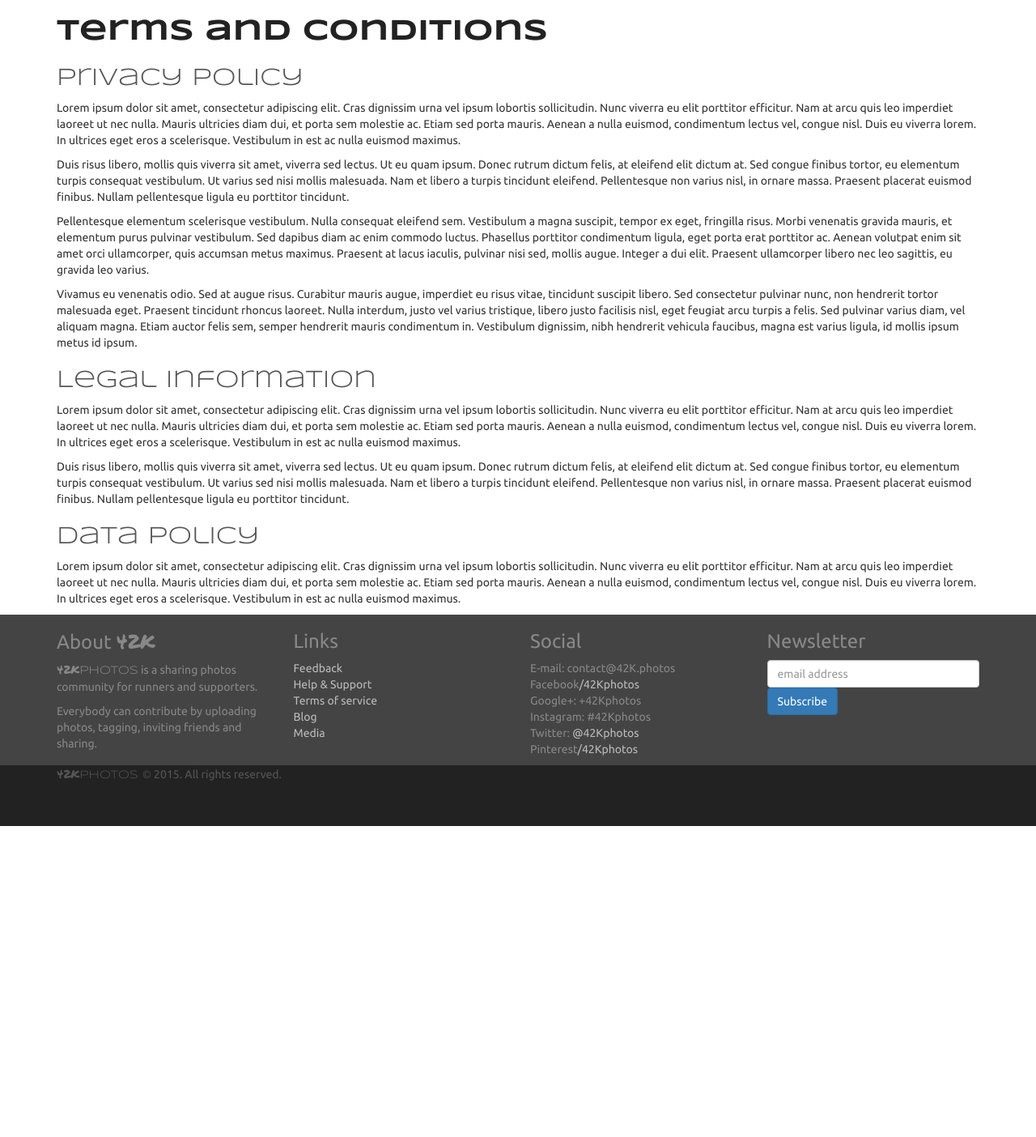
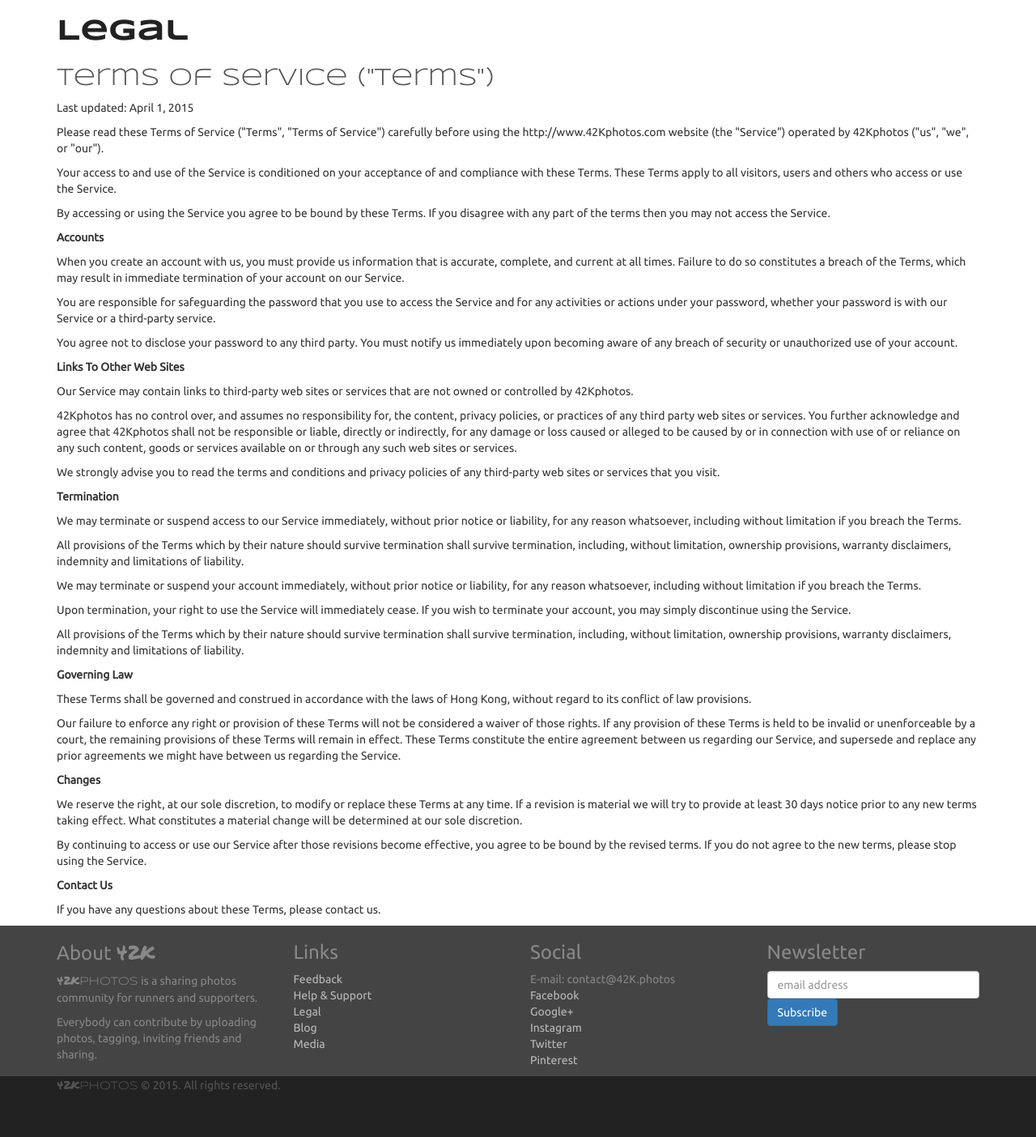
Before and after one commit to sbeignez/42K-main, a Django app: page /site/terms-of-service/ in a window 1280 px wide. Shown: the part 53-1457 px from the top of the page at 81% size. Before the commit the page ends 1073 px from the top, so only its background shows below. Run offline with Django 3.2, Linux system fonts and the light colour scheme; parts of the project's set-up code (start-up, migrations or seed data) failed here and were passed over; some libraries are stand-ins or nearby versions.

Commit message:
Legal pages
Legal pages
Favicon
Robots NOFOLLOW

```diff
--- a/app/templates/_layouts/base.html
+++ b/app/templates/_layouts/base.html
@@ -26,6 +26,8 @@
     <!-- Mobile viewport optimized: h5bp.com/viewport -->
     <meta name="viewport" content="width=device-width">
     {% block meta %}{% endblock meta %}
+    {% block robots %}{% endblock robots %}
+
 
     {# === CSS === #}
     {# use the CDN to get bootstrap css. can not be inside compress css block #}
@@ -143,7 +145,7 @@
             <div class="row">
                 <div class="col-xs-6 col-sm-3">
                     <h3>About <b class="brand brand-42K">42K</b></h3>
-                    <p><b class="brand brand-42K">42K</b><b class="brand brand-photos">Photos</b> is a sharing photos community for runners and supporters.</p>
+                    <p><b class="brand"><b class="brand-42K">42K</b><b class="brand-photos">Photos</b></b> is a sharing photos community for runners and supporters.</p>
                     <p>Everybody can contribute by uploading photos, tagging, inviting friends and sharing.</p>
                 </div>
                 <div class="col-xs-6 col-sm-3">
@@ -151,20 +153,20 @@
                     <ul class="list-unstyled">
                         <li><a href="{% url 'feedback' %}">Feedback</a></li>
                         <li><a href="{% url 'support' %}">Help & Support</a></li>
-                        <li><a href="{% url 'terms' %}">Terms of service</a></li>
-                        <li><a href="#">Blog</a></li>
-                        <li><a href="#">Media</a></li>
+                        <li><a href="{% url 'legal' %}">Legal</a></li>
+                        <li><a href="http://42kphotos.wordpress.com">Blog</a></li>
+                        <li><a href="{% url 'media' %}">Media</a></li>
                     </ul>
                 </div>
                 <div class="col-xs-6 col-sm-3">
                     <h3>Social</h3>
                     <ul class="list-unstyled">
                         <li>E-mail: contact@42K.photos</li>
-                        <li>Facebook<a href="http://www.facebook.com/42Kphotos">/42Kphotos</a></li>
-                        <li>Google+: +42Kphotos</li>
-                        <li>Instagram: #42Kphotos</li>
-                        <li>Twitter: <a href="http://www.twitter.com/42Kphotos">@42Kphotos</a></li>
-                        <li>Pinterest<a href="http://www.pinterest.com/42Kphotos">/42Kphotos</a></li>
+                        <li><a href="http://www.facebook.com/42Kphotos">Facebook</a></li>
+                        <li><a href="http://plus.google.com/+42Kphotos">Google+</a></li>
+                        <li><a href="http://www.instagram.com/42Kphotos">Instagram</a></li>
+                        <li><a href="http://www.twitter.com/42Kphotos">Twitter</a></li>
+                        <li><a href="http://www.pinterest.com/42Kphotos">Pinterest</a></li>
                     </ul>
                 </div>
                 <div class="col-xs-6 col-sm-3">
@@ -189,7 +191,7 @@
                 <div class="container">
                     <div class="row">
                         <div class="col-xs-12">
-                            <b class="brand brand-42K">42K</b><b class="brand brand-photos">Photos &copy;</b> {% now "Y" %}. All rights reserved.
+                            <b class="brand"><b class="brand-42K">42K</b><b class="brand-photos">Photos</b></b> &copy; {% now "Y" %}. All rights reserved.
                         </div>
                     </div>
                 </div>
--- a/app/templates/app/event.html
+++ b/app/templates/app/event.html
@@ -8,12 +8,13 @@
     <div class='container'>
         <div class="row">
             <div class="col-xs-12">
-                <h1>Event</h1>
+                <h1>Running Event</h1>
                 <h2>Details</h2>
                 <ul>
                     <li>Name: {{ race.name }}</li>
                     <li>Date: {{ race.date }}</li>
                     <li>Location: {{ race.country }}, {{ race.city}}</li>
+                    <li>Distance: Marathon</li>
                     <li>Page: <a href='{{ race.url }}'>{{ race.url }}</a></li>
                     <li>Status: {{ race.status}}</li>
                 </ul>
--- a/app/templates/app/join.html
+++ b/app/templates/app/join.html
@@ -2,7 +2,6 @@
 {% load staticfiles %}
 
 
-{% block page_class %}home-page{% endblock %}
 {% block content %}
 <div class="container">
     <div class="row clearfix">
--- /dev/null
+++ b/app/templates/app/site-legal-terms.html
@@ -0,0 +1,96 @@
+{% extends "_layouts/base.html" %}
+{% load staticfiles %}
+
+{% block robots %}<META NAME="ROBOTS" CONTENT="NOINDEX, NOFOLLOW">{% endblock robots %}
+
+{% block content %}
+
+    <div class="container">
+        <h1>Legal</h1>
+
+        {# === Terms of service === #}
+        <h2>Terms of Service ("Terms")</h2>
+
+        <p>Last updated: April 1, 2015</p>
+
+        <p>Please read these Terms of Service ("Terms", "Terms of Service") carefully before using the
+            http://www.42Kphotos.com website (the "Service") operated by 42Kphotos ("us", "we", or "our").</p>
+
+        <p>Your access to and use of the Service is conditioned on your acceptance of and compliance with these Terms.
+            These Terms apply to all visitors, users and others who access or use the Service.</p>
+
+        <p>By accessing or using the Service you agree to be bound by these Terms. If you disagree with any part of the
+            terms then you may not access the Service.</p>
+
+        <p><strong>Accounts</strong></p>
+
+        <p>When you create an account with us, you must provide us information that is accurate, complete, and current
+            at all times. Failure to do so constitutes a breach of the Terms, which may result in immediate termination
+            of your account on our Service.</p>
+
+        <p>You are responsible for safeguarding the password that you use to access the Service and for any activities
+            or actions under your password, whether your password is with our Service or a third-party service.</p>
+
+        <p>You agree not to disclose your password to any third party. You must notify us immediately upon becoming
+            aware of any breach of security or unauthorized use of your account.</p>
+
+        <p><strong>Links To Other Web Sites</strong></p>
+
+        <p>Our Service may contain links to third-party web sites or services that are not owned or controlled by
+            42Kphotos.</p>
+
+        <p>42Kphotos has no control over, and assumes no responsibility for, the content, privacy policies, or practices
+            of
+            any third party web sites or services. You further acknowledge and agree that 42Kphotos shall not be
+            responsible or liable, directly or indirectly, for any damage or loss caused or alleged to be caused by or
+            in connection with use of or reliance on any such content, goods or services available on or through any
+            such web sites or services.</p>
+
+        <p>We strongly advise you to read the terms and conditions and privacy policies of any third-party web sites or
+            services that you visit.</p>
+
+        <p><strong>Termination</strong></p>
+
+        <p>We may terminate or suspend access to our Service immediately, without prior notice or liability, for any
+            reason whatsoever, including without limitation if you breach the Terms.</p>
+
+        <p>All provisions of the Terms which by their nature should survive termination shall survive termination,
+            including, without limitation, ownership provisions, warranty disclaimers, indemnity and limitations of
+            liability.</p>
+
+        <p>We may terminate or suspend your account immediately, without prior notice or liability, for any reason
+            whatsoever, including without limitation if you breach the Terms.</p>
+
+        <p>Upon termination, your right to use the Service will immediately cease. If you wish to terminate your
+            account, you may simply discontinue using the Service.</p>
+
+        <p>All provisions of the Terms which by their nature should survive termination shall survive termination,
+            including, without limitation, ownership provisions, warranty disclaimers, indemnity and limitations of
+            liability.</p>
+
+        <p><strong>Governing Law</strong></p>
+
+        <p>These Terms shall be governed and construed in accordance with the laws of Hong Kong, without regard to its
+            conflict of law provisions.</p>
+
+        <p>Our failure to enforce any right or provision of these Terms will not be considered a waiver of those rights.
+            If any provision of these Terms is held to be invalid or unenforceable by a court, the remaining provisions
+            of these Terms will remain in effect. These Terms constitute the entire agreement between us regarding our
+            Service, and supersede and replace any prior agreements we might have between us regarding the Service.</p>
+
+        <p><strong>Changes</strong></p>
+
+        <p>We reserve the right, at our sole discretion, to modify or replace these Terms at any time. If a revision is
+            material we will try to provide at least 30 days notice prior to any new terms taking effect. What
+            constitutes a material change will be determined at our sole discretion.</p>
+
+        <p>By continuing to access or use our Service after those revisions become effective, you agree to be bound by
+            the revised terms. If you do not agree to the new terms, please stop using the Service.</p>
+
+        <p><strong>Contact Us</strong></p>
+
+        <p>If you have any questions about these Terms, please contact us.</p>
+
+
+    </div>
+{% endblock %}
--- a/app/templates/app/tnc.html
+++ /dev/null
@@ -1,39 +0,0 @@
-{% extends "_layouts/base.html" %}
-{% load staticfiles %}
-
-
-{% block content %}
-
-    <div class="container">
-        <h1>Terms and conditions</h1>
-
-        <h2>Privacy policy</h2>
-        <p>
-            Lorem ipsum dolor sit amet, consectetur adipiscing elit. Cras dignissim urna vel ipsum lobortis sollicitudin. Nunc viverra eu elit porttitor efficitur. Nam at arcu quis leo imperdiet laoreet ut nec nulla. Mauris ultricies diam dui, et porta sem molestie ac. Etiam sed porta mauris. Aenean a nulla euismod, condimentum lectus vel, congue nisl. Duis eu viverra lorem. In ultrices eget eros a scelerisque. Vestibulum in est ac nulla euismod maximus.
-        </p>
-        <p>
-            Duis risus libero, mollis quis viverra sit amet, viverra sed lectus. Ut eu quam ipsum. Donec rutrum dictum felis, at eleifend elit dictum at. Sed congue finibus tortor, eu elementum turpis consequat vestibulum. Ut varius sed nisi mollis malesuada. Nam et libero a turpis tincidunt eleifend. Pellentesque non varius nisl, in ornare massa. Praesent placerat euismod finibus. Nullam pellentesque ligula eu porttitor tincidunt.
-        </p>
-        <p>
-            Pellentesque elementum scelerisque vestibulum. Nulla consequat eleifend sem. Vestibulum a magna suscipit, tempor ex eget, fringilla risus. Morbi venenatis gravida mauris, et elementum purus pulvinar vestibulum. Sed dapibus diam ac enim commodo luctus. Phasellus porttitor condimentum ligula, eget porta erat porttitor ac. Aenean volutpat enim sit amet orci ullamcorper, quis accumsan metus maximus. Praesent at lacus iaculis, pulvinar nisi sed, mollis augue. Integer a dui elit. Praesent ullamcorper libero nec leo sagittis, eu gravida leo varius.
-        </p>
-        <p>
-            Vivamus eu venenatis odio. Sed at augue risus. Curabitur mauris augue, imperdiet eu risus vitae, tincidunt suscipit libero. Sed consectetur pulvinar nunc, non hendrerit tortor malesuada eget. Praesent tincidunt rhoncus laoreet. Nulla interdum, justo vel varius tristique, libero justo facilisis nisl, eget feugiat arcu turpis a felis. Sed pulvinar varius diam, vel aliquam magna. Etiam auctor felis sem, semper hendrerit mauris condimentum in. Vestibulum dignissim, nibh hendrerit vehicula faucibus, magna est varius ligula, id mollis ipsum metus id ipsum.
-        </p>
-
-        <h2>Legal information</h2>
-        <p>
-            Lorem ipsum dolor sit amet, consectetur adipiscing elit. Cras dignissim urna vel ipsum lobortis sollicitudin. Nunc viverra eu elit porttitor efficitur. Nam at arcu quis leo imperdiet laoreet ut nec nulla. Mauris ultricies diam dui, et porta sem molestie ac. Etiam sed porta mauris. Aenean a nulla euismod, condimentum lectus vel, congue nisl. Duis eu viverra lorem. In ultrices eget eros a scelerisque. Vestibulum in est ac nulla euismod maximus.
-        </p>
-        <p>
-            Duis risus libero, mollis quis viverra sit amet, viverra sed lectus. Ut eu quam ipsum. Donec rutrum dictum felis, at eleifend elit dictum at. Sed congue finibus tortor, eu elementum turpis consequat vestibulum. Ut varius sed nisi mollis malesuada. Nam et libero a turpis tincidunt eleifend. Pellentesque non varius nisl, in ornare massa. Praesent placerat euismod finibus. Nullam pellentesque ligula eu porttitor tincidunt.
-        </p>
-
-        <h2>Data policy</h2>
-        <p>
-            Lorem ipsum dolor sit amet, consectetur adipiscing elit. Cras dignissim urna vel ipsum lobortis sollicitudin. Nunc viverra eu elit porttitor efficitur. Nam at arcu quis leo imperdiet laoreet ut nec nulla. Mauris ultricies diam dui, et porta sem molestie ac. Etiam sed porta mauris. Aenean a nulla euismod, condimentum lectus vel, congue nisl. Duis eu viverra lorem. In ultrices eget eros a scelerisque. Vestibulum in est ac nulla euismod maximus.
-        </p>
-
-
-    </div>
-{% endblock %}
--- a/app/urls.py
+++ b/app/urls.py
@@ -93,9 +93,15 @@ urlpatterns = patterns(
     # todo /user/settings/
 
     # Site links
-    url(r'^site/terms-of-service/$', 'terms', name='terms'),
+    url(r'^site/legal/$', 'legal', name='legal'),
+    url(r'^site/legal/terms-of-service/$', 'terms', name='terms'),
+    url(r'^site/legal/privacy/$', 'privacy', name='privacy'),
+    url(r'^site/legal/refunds/$', 'refunds', name='refunds'),
+    url(r'^site/terms-of-service/$', 'terms', name='terms'),  # depreciated
     url(r'^site/support/$', 'support', name='support'),
     url(r'^site/feedback/$', 'feedback', name='feedback'),
+    # url(r'^site/blog/$', 'blog', name='blog'),
+    url(r'^site/media/$', 'media', name='media'),
 
     # Admins links
     # todo: /dashboard/
--- a/app/views.py
+++ b/app/views.py
@@ -63,8 +63,20 @@ def home(request):
     return render(request, 'app/home.html')
 
 
+def legal(request):
+    return render(request, 'app/site-legal.html')
+
+
 def terms(request):
-    return render(request, 'app/tnc.html')
+    return render(request, 'app/site-legal-terms.html')
+
+
+def privacy(request):
+    return render(request, 'app/site-legal-privacy.html')
+
+
+def refunds(request):
+    return render(request, 'app/site-legal-refunds.html')
 
 
 def support(request):
@@ -73,6 +85,10 @@ def support(request):
 
 def feedback(request):
     return render(request, 'app/feedback.html')
+
+
+def media(request):
+    return render(request, 'app/site-media.html')
 
 
 def login(request):
```
Also changed, not shown: app/templates/app/event-find.html (+14 -1 lines), app/templates/app/site-legal-privacy.html (added, +95 -0 lines), app/templates/app/site-legal-refunds.html (added, +29 -0 lines), app/templates/app/site-legal.html (added, +14 -0 lines), app/templates/app/site-media.html (added, +12 -0 lines), app/static/img/apple-touch-icon-144x144.png, app/static/img/apple-touch-icon-152x152.png, app/static/img/favicon.ico, app/static/img/mstile-144x144.png.
